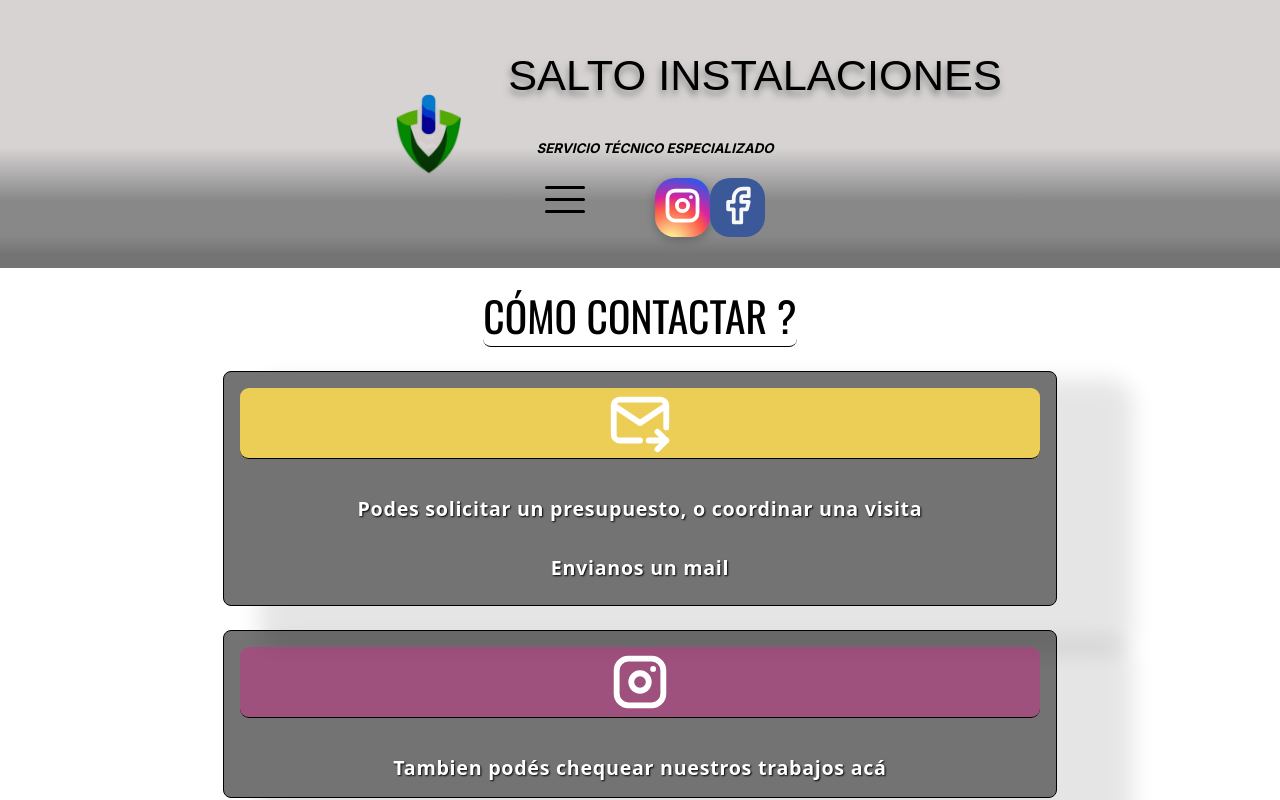
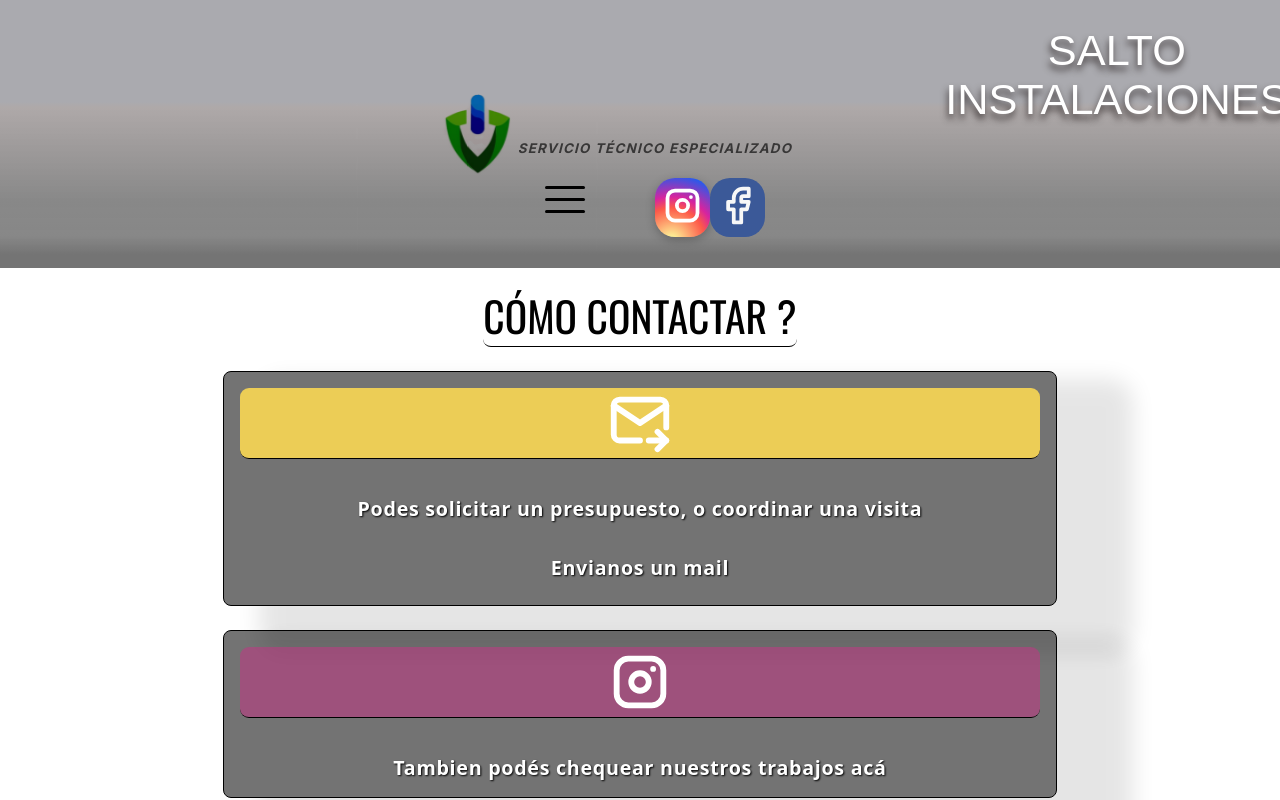
Before and after one commit to est3banst/hugoelect, a React (Vite) app: page /contact in a window 1280 px wide. Shown: the top 800 px of the page. Built offline with nearby package versions, Linux system fonts and the light colour scheme; a web font is replaced by a local one.

Commit message:
added animations

```diff
--- a/index.html
+++ b/index.html
@@ -4,12 +4,15 @@
     <meta charset="UTF-8" />
     <link rel="icon" type="image/svg+xml" href="/vite.svg" />
 
+    <meta name="viewport" content="width=device-width, initial-scale=1.0" />
+
     <!-- Google Font -->
     <link rel="preconnect" href="https://fonts.googleapis.com">
     <link rel="preconnect" href="https://fonts.gstatic.com" crossorigin>
     <link href="https://fonts.googleapis.com/css2?family=Anta&family=Inter:wght@700&family=Oswald:wght@200..700&family=Teko:wght@300..700&display=swap" rel="stylesheet">
 
-    <meta name="viewport" content="width=device-width, initial-scale=1.0" />
+    <!-- Scroll Reveal -->
+    <script src="https://unpkg.com/scrollreveal"></script>
 
     <title>SALTO INSTALACIONES</title>
   </head>
--- a/package.json
+++ b/package.json
@@ -13,6 +13,7 @@
     "@formspree/react": "^2.5.1",
     "react": "^18.2.0",
     "react-dom": "^18.2.0",
+    "react-intersection-observer": "^9.8.1",
     "react-router-dom": "^6.22.1"
   },
   "devDependencies": {
--- a/src/assets/Nav.css
+++ b/src/assets/Nav.css
@@ -20,9 +20,9 @@
       justify-content: center;
       align-items: center;
       width: 100%;
-      /* position: fixed; */
       background: rgb(212,208,208);
-      background: linear-gradient(180deg, rgba(212,208,208,0.9360994397759104) 55%, rgba(136,136,136,1) 75%, rgba(134,134,134,0.9865196078431373) 88%, rgba(116,116,116,1) 95%);
+      background: linear-gradient(180deg, rgb(170, 170, 175) 38%, rgba(169, 163, 163, 0.936) 40%, rgba(136,136,136,1) 75%, rgba(134,134,134,0.9865196078431373) 88%, rgba(116,116,116,1) 95%);
+
       /* background-image: url(/imgs/navbg.jpeg);
       background-blend-mode: multiply;
       background-repeat: no-repeat;
@@ -42,12 +42,12 @@
   margin: auto 1.3rem;
 }
 .logo-container {
-  width: 200px;
+  width: 100%;
   height: 120px;
   animation: shift 5s ease-in-out infinite alternate;
   transform: skewX(0deg);
   mix-blend-mode: multiply;
-  z-index: 1;
+  z-index: 90;
 }
 .saltologo {
     width: 240px;
@@ -57,13 +57,67 @@
 .heading-salto {
   font-size: 2.709rem;
   font-weight: 500;
+  color: #ffffff;
+  position: relative;
   -webkit-font-smoothing: antialiased;
   font-family: 'Anta', sans-serif;
-  text-shadow: -1px 5px 7px rgba(122, 122, 122, 0.92);
+  text-shadow: -1px 5px 7px rgba(54, 48, 48, 0.92);
 }
+
+.reveal-title {
+  animation: slideIn 500ms ease-out;
+}
+@keyframes slideIn {
+  0% {
+    transform: translateX(-100%);
+    opacity: 0;
+  }
+  30% {
+    transform: translateX(-50%);
+    opacity: .3;
+  }
+  70% {
+    transform: translateX(-10%);
+    opacity: .7;
+  }
+  100% {
+    transform: translateX(0);
+    opacity: 1;
+  }
+
+}
+.heading-salto:before {
+  content: attr(data-glitch);
+  position: absolute;
+  top: 0;
+  left: -2px;
+  width: 100%;
+  color: #fff;
+  text-shadow: 3px 5px 7px rgb(118, 121, 81);
+  overflow: hidden;
+  clip: rect(0, 900px, 0, 0);
+  animation: noise-before 4s infinite linear alternate-reverse;
+}
+
+.heading-salto:after {
+  content: attr(data-glitch);
+  position: absolute;
+  top: 0;
+  left: 2px;
+  width: 100%;
+  color: #fff;
+  text-shadow: 3.5px 5px 7px rgb(118, 121, 81);
+  overflow: hidden;
+  clip: rect(0, 900px, 0, 0);
+  animation: noise-after 2.5s infinite linear alternate-reverse;
+}
+
 .small-salto {
   margin-top: .3rem;
   margin-bottom: 6px;
+  color: #383737;
+  font-weight: 600;
+  letter-spacing: 0.0934em;
   font-style: italic;
 }
 .header-icons {
@@ -132,6 +186,7 @@
     transition: .25s ease-in-out;
   }
 
+
   #nav-icon1 span:nth-child(1) {
     top: 0px;
   }
@@ -164,6 +219,179 @@
     -o-transform: rotate(-135deg);
     transform: rotate(-135deg);
   }
+
+
+  @keyframes noise-before {
+    0% {
+       clip: rect(61px, 9999px, 52px, 0);
+    }
+
+    5% {
+       clip: rect(33px, 9999px, 144px, 0);
+    }
+
+    10% {
+       clip: rect(121px, 9999px, 115px, 0);
+    }
+
+    15% {
+       clip: rect(144px, 9999px, 162px, 0);
+    }
+
+    20% {
+       clip: rect(62px, 9999px, 180px, 0);
+    }
+
+    25% {
+       clip: rect(34px, 9999px, 42px, 0);
+    }
+
+    30% {
+       clip: rect(147px, 9999px, 179px, 0);
+    }
+
+    35% {
+       clip: rect(99px, 9999px, 63px, 0);
+    }
+
+    40% {
+       clip: rect(188px, 9999px, 122px, 0);
+    }
+
+    45% {
+       clip: rect(154px, 9999px, 14px, 0);
+    }
+
+    50% {
+       clip: rect(63px, 9999px, 37px, 0);
+    }
+
+    55% {
+       clip: rect(161px, 9999px, 147px, 0);
+    }
+
+    60% {
+       clip: rect(109px, 9999px, 175px, 0);
+    }
+
+    65% {
+       clip: rect(157px, 9999px, 88px, 0);
+    }
+
+    70% {
+       clip: rect(173px, 9999px, 131px, 0);
+    }
+
+    75% {
+       clip: rect(62px, 9999px, 70px, 0);
+    }
+
+    80% {
+       clip: rect(24px, 9999px, 153px, 0);
+    }
+
+    85% {
+       clip: rect(138px, 9999px, 40px, 0);
+    }
+
+    90% {
+       clip: rect(79px, 9999px, 136px, 0);
+    }
+
+    95% {
+       clip: rect(25px, 9999px, 34px, 0);
+    }
+
+    100% {
+       clip: rect(173px, 9999px, 166px, 0);
+    }
+ }
+
+ @keyframes noise-after {
+    0% {
+       clip: rect(26px, 9999px, 33px, 0);
+    }
+
+    5% {
+       clip: rect(140px, 9999px, 198px, 0);
+    }
+
+    10% {
+       clip: rect(184px, 9999px, 89px, 0);
+    }
+
+    15% {
+       clip: rect(121px, 9999px, 6px, 0);
+    }
+
+    20% {
+       clip: rect(181px, 9999px, 99px, 0);
+    }
+
+    25% {
+       clip: rect(154px, 9999px, 133px, 0);
+    }
+
+    30% {
+       clip: rect(134px, 9999px, 169px, 0);
+    }
+
+    35% {
+       clip: rect(26px, 9999px, 187px, 0);
+    }
+
+    40% {
+       clip: rect(147px, 9999px, 137px, 0);
+    }
+
+    45% {
+       clip: rect(31px, 9999px, 52px, 0);
+    }
+
+    50% {
+       clip: rect(191px, 9999px, 109px, 0);
+    }
+
+    55% {
+       clip: rect(74px, 9999px, 54px, 0);
+    }
+
+    60% {
+       clip: rect(145px, 9999px, 75px, 0);
+    }
+
+    65% {
+       clip: rect(153px, 9999px, 198px, 0);
+    }
+
+    70% {
+       clip: rect(99px, 9999px, 136px, 0);
+    }
+
+    75% {
+       clip: rect(118px, 9999px, 192px, 0);
+    }
+
+    80% {
+       clip: rect(1px, 9999px, 83px, 0);
+    }
+
+    85% {
+       clip: rect(145px, 9999px, 98px, 0);
+    }
+
+    90% {
+       clip: rect(121px, 9999px, 154px, 0);
+    }
+
+    95% {
+       clip: rect(156px, 9999px, 44px, 0);
+    }
+
+    100% {
+       clip: rect(67px, 9999px, 122px, 0);
+    }
+ }
 
   .header-ul {
     opacity: 0;
--- a/src/componentes/Nav.jsx
+++ b/src/componentes/Nav.jsx
@@ -1,10 +1,14 @@
 import { useState } from "react"
 import { Link } from 'react-router-dom'
 import '../assets/Nav.css'
-import { useTypingEffect } from "./hooks/useTypingEffect";
+import { useTypingEffect } from "./hooks/useTypingEffect"
+import { useInView } from 'react-intersection-observer'
 
 
 const Nav = () => {
+
+    const { ref: titleRef, inView: isTitleVisible } = useInView();
+
 
     const [isOpen, setItOpen] = useState(false);
     const menuIco = isOpen ? 'open' : '';
@@ -22,7 +26,7 @@ const Nav = () => {
             <span className='logo-container'>
             <img src='/imgs/saltologo.png' alt='brand logo' className='saltologo' />
             </span>
-            <h1 className='heading-salto'>
+            <h1 ref={titleRef} data-glitch='SALTO INSTALACIONES' className={`heading-salto ${isTitleVisible ? 'reveal-title' : ''}`}>
             SALTO INSTALACIONES
 
             </h1>
```
Also changed, not shown: 1 other file (tests, documents, lock files or other folders).
